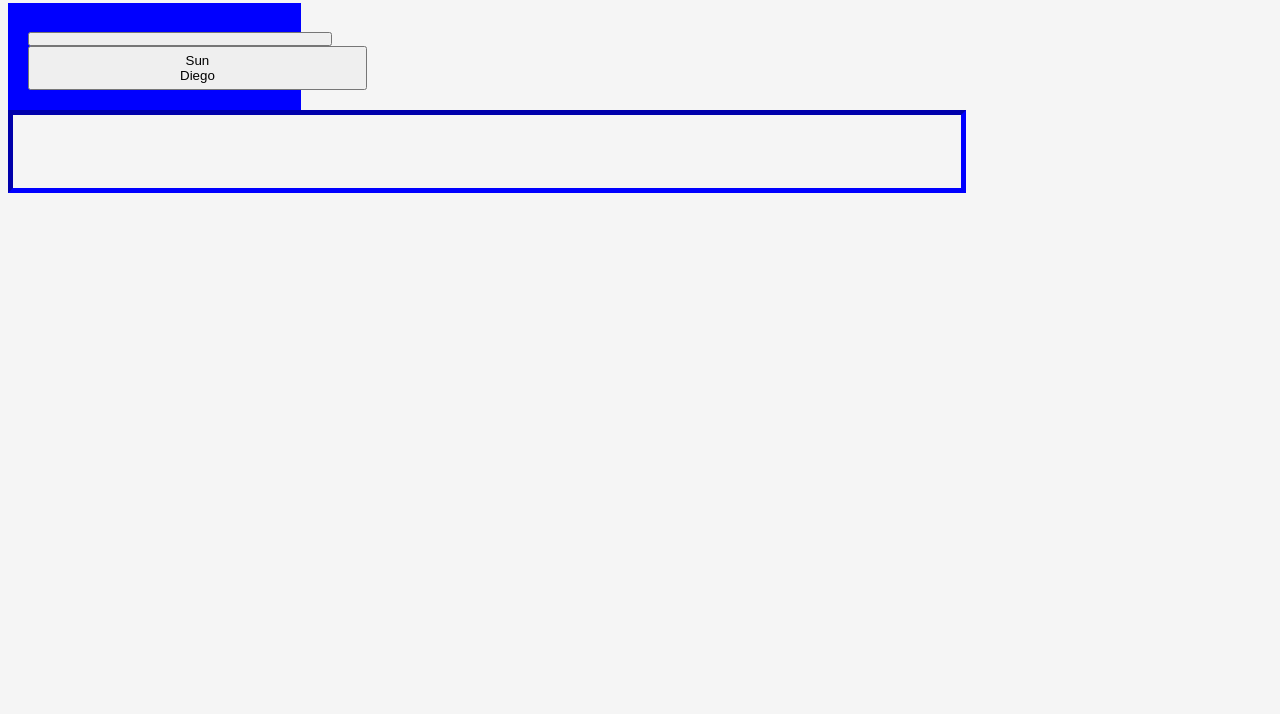
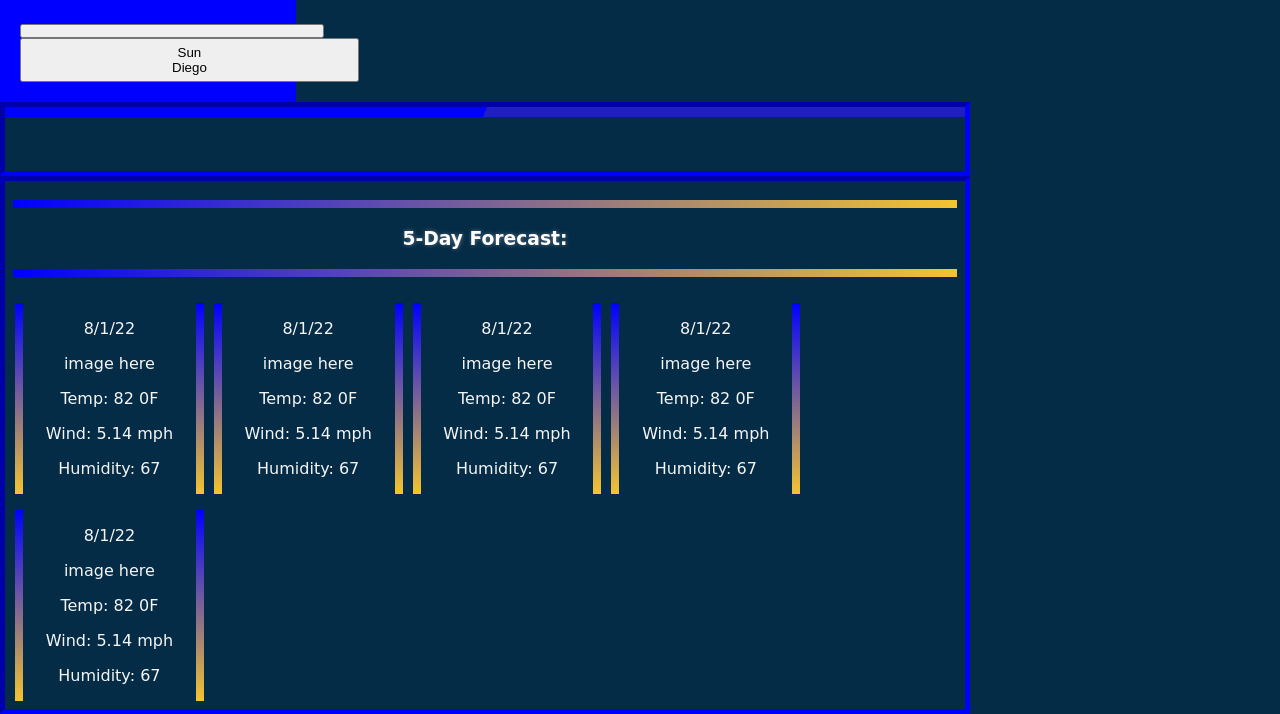
Before and after one commit to WixkedLuck/Weather-Dashboard, a plain HTML site: page index.html in a window 1280 px wide. Shown: the part 259-973 px from the top of the page. Before the commit the page ends 800 px from the top, so only its background shows below. Drawn offline with nearby package versions, Linux system fonts and the light colour scheme.

Commit message:
Css Style update
added styling for new section 5-day weather forecast and added new html for this section

```diff
--- a/assets/css/style.css
+++ b/assets/css/style.css
@@ -1,42 +1,47 @@
-:root{
+:root {
     --fontcolor: black;
     --primary: blue;
     --secondary: rgb(31, 31, 192);
 }
-h2{
+
+h2 {
     margin: 0;
 }
 
-input{
+input {
     padding: 5px 86.5px;
     text-align: center;
 }
-button{
+
+button {
     padding: 5px 150px;
 }
 
-header{
+header {
     color: white;
     size: 100px;
     text-align: center;
- font-family:cursive;
+    font-family: cursive;
     text-shadow: rgb(212, 209, 209) 1px 0 10px;
- background: linear-gradient(110deg,blue 50%, rgb(31, 31, 192) 50%);
+    background: linear-gradient(110deg, blue 50%, rgb(31, 31, 192) 50%);
     margin-bottom: 10px;
     padding-top: 7px;
     padding-bottom: 7px;
 
 }
-.lighting{
+
+.lighting {
     animation: flicker 1.5s infinite alternate;
     color: beige;
 }
-body{
-    background-color: whitesmoke;
+
+body {
+    margin: 0;
+    background-color: rgb(5, 44, 70);;
 }
 
 /* Styling for side sections */
-aside{
+aside {
     margin-right: 20px;
     color: white;
     padding: 20px;
@@ -48,23 +53,61 @@ aside{
     background-color: var(--primary);
 }
 
-#topSide{
+#topSide {
     border-bottom: 3px solid whitesmoke;
 }
 
-.CityDet{
-    display:inline-block;
+.CityDet {
+    display: inline-block;
     width: 75%;
     border: inset var(--primary) 5px;
     font-family: cursive;
 
 }
-.TextCont{
+
+.TextCont {
+    text-align: center;
+    color: white;
+}
+
+#CityName {
+    margin: 0;
+    padding-bottom: 10px;
+    font-size: 35px;
+    background: linear-gradient(110deg, blue 50%, rgb(31, 31, 192) 50%);
+
+}
+
+.WeatherCards {
+    display:inline-table;
+    width: 75%;
+    background-color: rgb(5, 44, 70);
+    border: inset var(--primary) 5px;
+    font-family: cursive;
+
+}
+#fiveDayFor{
+    color: white;
+    text-shadow: rgb(212, 209, 209) 1px 0 10px;
+    text-align: center;
+    padding: 20px;
+    border: 8px solid;
+    border-image: linear-gradient(to left, #F4C430, blue) 1 0;
+}
+
+.BorderCards{
+    color: whitesmoke;
+    margin-top: 0px;
+    text-align: center;
+    font-family: cursive;
+    justify-content: space-between;
+    border: 8px solid;
+    border-image: linear-gradient(to bottom, blue, #F4C430) 0 1;
     margin-left: 10px;
-}
-#CityName{
-    text-align: center;
-    font-size: 35px;
+    width:18%;
+    float: left;
+    flex-wrap: wrap;
+    flex-direction: row;
 
 }
 
@@ -84,15 +127,19 @@ aside{
 
 
 
-
-
-
 @keyframes flicker {
 
-    0%, 18%, 22%, 25%, 53%, 57%, 100% {
+    0%,
+    18%,
+    22%,
+    25%,
+    53%,
+    57%,
+    100% {}
 
-
-    } 20%, 24%, 55% {
+    20%,
+    24%,
+    55% {
         text-shadow: none;
     }
 }
--- a/index.html
+++ b/index.html
@@ -18,7 +18,7 @@
     <section class="side">
         <aside id="topSide">
             <h2>Search for a city:</h2><br>
-            <input type="text" id="search-city"  placeholder="San Diego"><br>
+            <input type="text" id="search-city" placeholder="San Diego"><br>
             <button class="Search" id="SearchBtn"> Search</button>
         </aside>
         <aside>
@@ -38,7 +38,44 @@
         </section>
     </section>
     <!-- visual section with cards -->
-
+    <section class="WeatherCards">
+        <h3 id="fiveDayFor" class="lighting">5-Day Forecast:</h3>
+        <section class="BorderCards" >
+            <p id="Date1">8/1/22</p>
+            <p id="photo1">image here</p>
+            <p id="Temp1">Temp: 82 0F</p>
+            <p id="Wind1">Wind: 5.14 mph</p>
+            <p id="Humidity1">Humidity: 67</p>
+        </section>
+        <section class="BorderCards">
+            <p id="Date2">8/1/22</p>
+            <p id="photo2">image here</p>
+            <p id="Temp2">Temp: 82 0F</p>
+            <p id="Wind2">Wind: 5.14 mph</p>
+            <p id="Humidity2">Humidity: 67</p>
+        </section>
+        <section class="BorderCards">
+            <p id="Date3">8/1/22</p>
+            <p id="photo3">image here</p>
+            <p id="Temp3">Temp: 82 0F</p>
+            <p id="Wind3">Wind: 5.14 mph</p>
+            <p id="Humidity3">Humidity: 67</p>
+        </section>
+        <section class="BorderCards">
+            <p id="Date4">8/1/22</p>
+            <p id="photo4">image here</p>
+            <p id="Temp4">Temp: 82 0F</p>
+            <p id="Wind4">Wind: 5.14 mph</p>
+            <p id="Humidity4">Humidity: 67</p>
+        </section>
+        <section class="BorderCards">
+            <p id="Date5">8/1/22</p>
+            <p id="photo5">image here</p>
+            <p id="Temp5">Temp: 82 0F</p>
+            <p id="Wind5">Wind: 5.14 mph</p>
+            <p id="Humidity5">Humidity: 67</p>
+        </section>
+    </section>
     <!-- Script  -->
     <script src="https://code.jquery.com/jquery-3.5.1.min.js"></script>
     <script src="./assets/js/script.js"></script>
```
Lines whose indentation alone changed are shown as unchanged.
